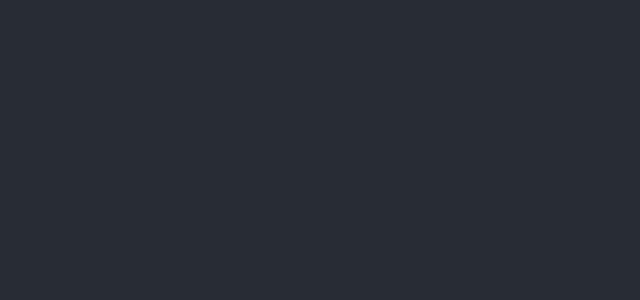
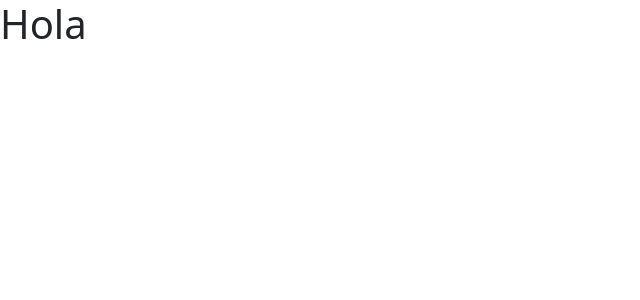
Before and after one commit to OzkrMonroy/react-mapbox, a React (Create React App) app: page / in a window 1280 px wide. Shown: the top 300 px of the page, without its empty margins (0-640 px from the left). Built offline with nearby package versions, Linux system fonts and the light colour scheme.

Commit message:
The PlacesContext has been configured.

```diff
--- /dev/null
+++ b/src/MapsApp.tsx
@@ -0,0 +1,9 @@
+import { PlacesProvider } from "./context/places"
+
+export const MapsApp = () => {
+    return (
+        <PlacesProvider>
+            <h1>Hola</h1>
+        </PlacesProvider>
+    )
+}
--- /dev/null
+++ b/src/context/places/PlacesContext.ts
@@ -0,0 +1,8 @@
+import { createContext } from "react";
+
+export interface PleacesContextProps {
+    isLoading: boolean;
+    userLocation?: [number, number];
+}
+
+export const PlacesContext = createContext<PleacesContextProps>({} as PleacesContextProps);
--- /dev/null
+++ b/src/context/places/PlacesProvider.tsx
@@ -0,0 +1,23 @@
+import { PlacesContext } from "./PlacesContext";
+
+export interface PlaceState {
+    isLoading: boolean;
+    userLocation?: [number, number];
+}
+
+interface Props {
+    children: JSX.Element | JSX.Element[]
+}
+
+const initialState: PlaceState = {
+    isLoading: true,
+    userLocation: undefined
+}
+
+export const PlacesProvider = ({ children }: Props) => {
+    return (
+        <PlacesContext.Provider value={{...initialState}}>
+            {children}
+        </PlacesContext.Provider>
+    )
+}
--- /dev/null
+++ b/src/context/places/index.ts
@@ -0,0 +1,2 @@
+export { PlacesContext } from "./PlacesContext";
+export { PlacesProvider } from "./PlacesProvider";
--- /dev/null
+++ b/src/context/places/placesReducer.ts
@@ -0,0 +1 @@
+export const placesReducer = () => {}
--- a/src/index.tsx
+++ b/src/index.tsx
@@ -1,12 +1,12 @@
 import React from 'react';
 import ReactDOM from 'react-dom/client';
-import App from './App';
+import { MapsApp } from './MapsApp';
 
 const root = ReactDOM.createRoot(
   document.getElementById('root') as HTMLElement
 );
 root.render(
   <React.StrictMode>
-    <App />
+    <MapsApp/>
   </React.StrictMode>
 );
```
